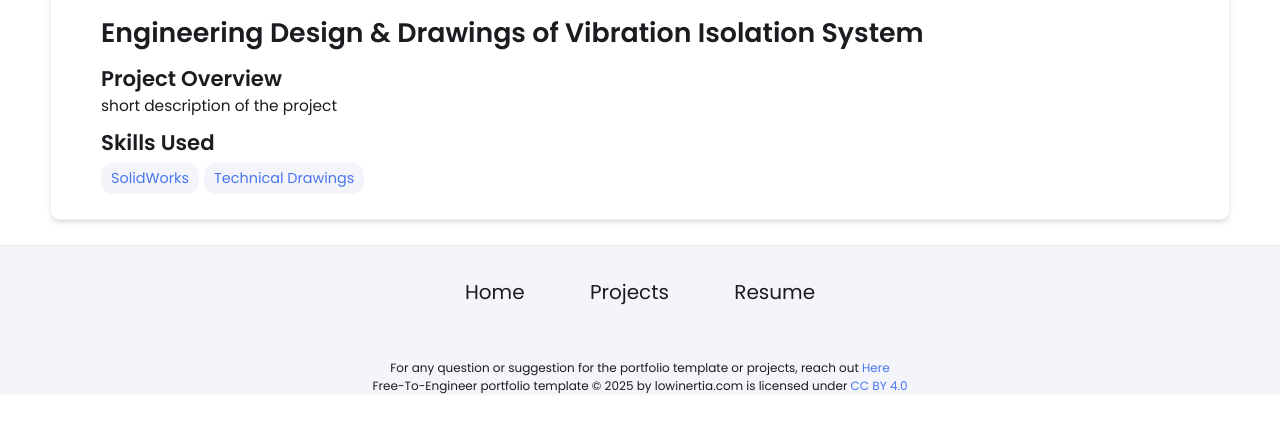
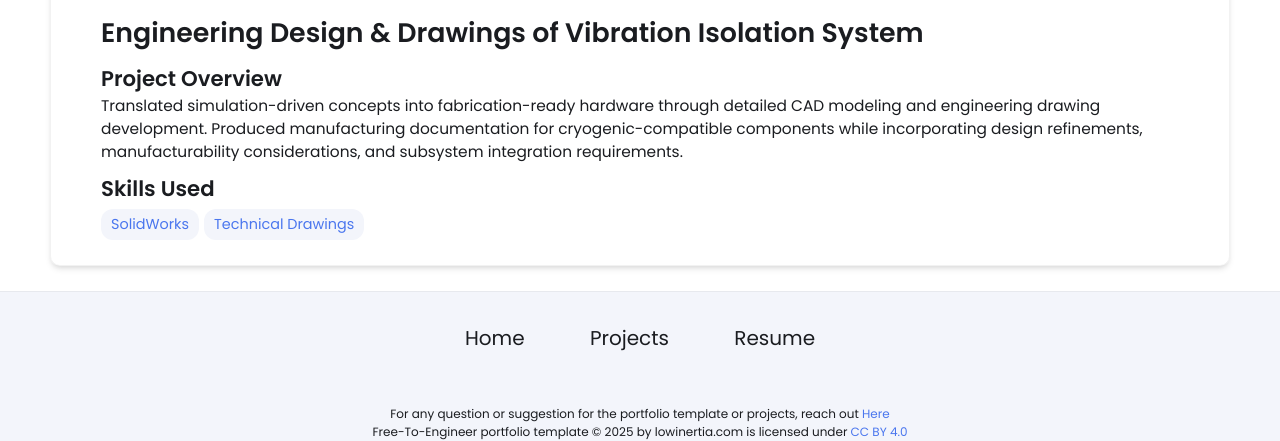
Before and after one commit to emiliohernand/emiliohernand.github.io, a Jekyll site: the page built from _projects/vib-iso-drawings/index.md, in a window 1280 px wide, cut to the strip 494-935 px from the top of the page. Built offline with Jekyll 4.4.1, drawn with Linux system fonts in a browser that asks for light colours; before the commit the page ends 900 px from its top, so only the background shows below that.

Commit message:
Update index.md

```diff
--- a/_projects/vib-iso-drawings/index.md
+++ b/_projects/vib-iso-drawings/index.md
@@ -1,7 +1,7 @@
 ---
 layout: post
 title: Engineering Design & Drawings of Vibration Isolation System
-description:  short description of the project
+description: Translated simulation-driven concepts into fabrication-ready hardware through detailed CAD modeling and engineering drawing development. Produced manufacturing documentation for cryogenic-compatible components while incorporating design refinements, manufacturability considerations, and subsystem integration requirements.
 skills:
 - SolidWorks
 - Technical Drawings
```
